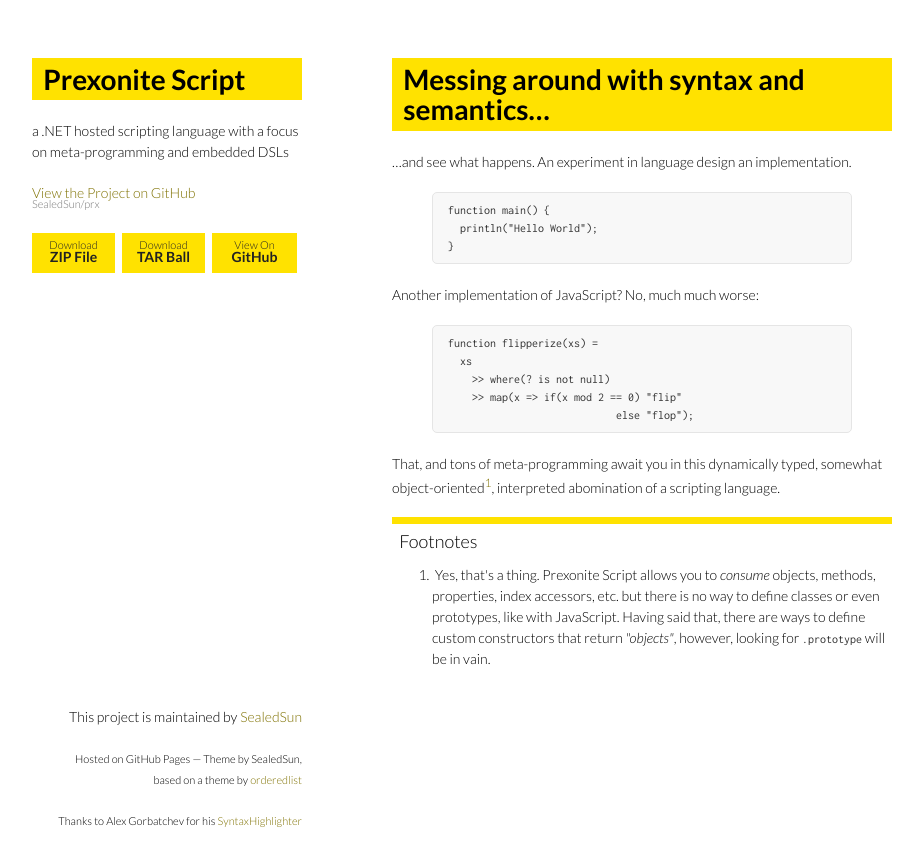
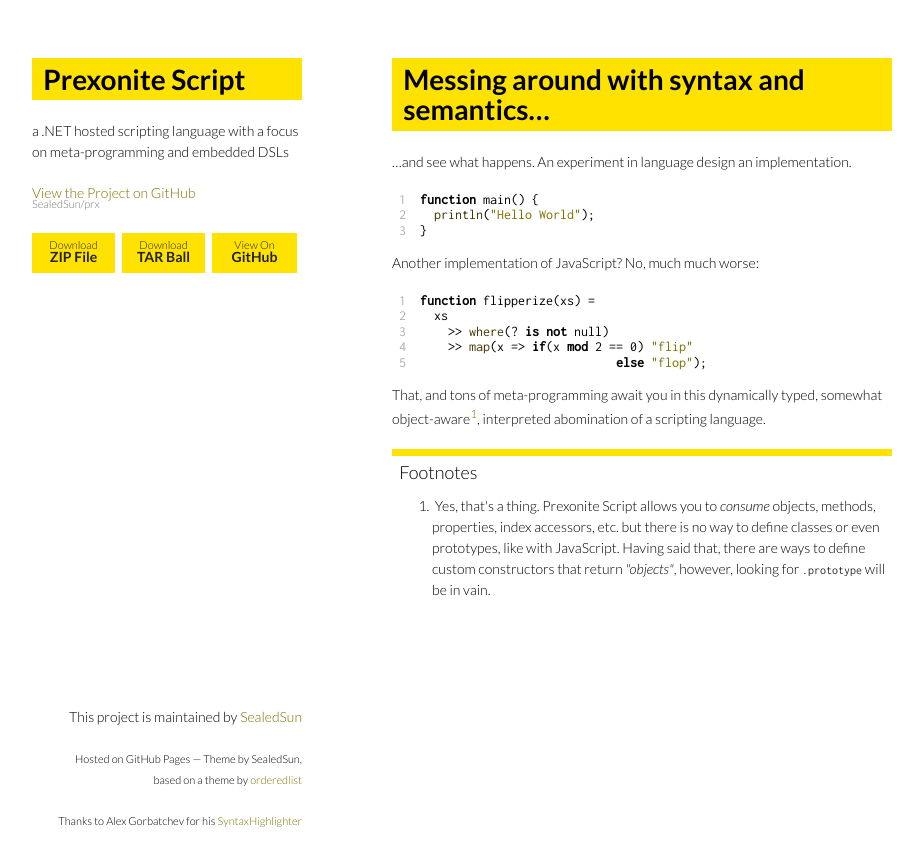
Before and after one commit to chklauser/prx, a Jekyll site: the page built from index.markdown, in a window 1280 px wide. Shown: the top 866 px of the page, without its empty margins (178-1101 px from the left). Built offline with Jekyll 4.4.1, drawn with Linux system fonts in a browser that asks for light colours; nearby versions of some CDN libraries.

````diff
--- a/_config.yml
+++ b/_config.yml
@@ -1,2 +1 @@
 permalink: /github/:year/:month/:day/:title.html
-pygments: false
--- a/_layouts/main.html
+++ b/_layouts/main.html
@@ -1,4 +1,4 @@
-<!doctype html>
+<!DOCTYPE html>
 <html>
   <head>
     <meta charset="utf-8">
--- a/index.html
+++ /dev/null
@@ -1,36 +0,0 @@
----
-layout: page
-title: Messing around with syntax and semantics&hellip;
----
-<p>&hellip;and see what happens. An experiment in language design an implementation.</p>
-
-{% highlight pxs %}
-function main() {
-  println("Hello World");
-}
-{% endhighlight %}
-
-<p>Another implementation of JavaScript? No, much much worse:</p>
-
-{% highlight pxs %}
-function flipperize(xs) =
-  xs
-    >> where(? is not null)
-    >> map(x => if(x mod 2 == 0) "flip"
-                            else "flop");
-{% endhighlight %}
-
-<p>That, and tons of meta-programming await you in this dynamically typed,
-somewhat object-oriented<sup><a href="#f1">1</a></sup>, interpreted abomination of a scripting language.</p>
-
-<div id="footnotes">
-  <h3>Footnotes</h3>
-  <ol>
-    <li>
-      <p><a name="f1">&nbsp;</a>Yes, that's a thing. Prexonite Script allows you to <em>consume</em> objects, methods, properties, index accessors,
-  etc. but there is no way to define classes or even prototypes, like with JavaScript. Having said that, there are ways
-  to define custom constructors that return <em>&quot;objects&quot;</em>, however,
-  looking for <code>.prototype</code> will be in vain.</p>
-    </li>
-  </ol>
-</div>
--- a/home.markdown
+++ b/index.markdown
@@ -4,24 +4,21 @@ title: Messing around with syntax and semantics&hellip;
 ---
 &hellip;and see what happens. An experiment in language design an implementation.
 
-```pxs
-function main() {
-  println("Hello World");
-}
-```
+    function main() {
+      println("Hello World");
+    }
 
 Another implementation of JavaScript? No, much much worse:
 
-```pxs
-function flipperize(xs) =
-  xs
-    >> where(? is not null)
-    >> map(x => if(x mod 2 == 0) "flip"
-                            else "flop");
-```
+
+    function flipperize(xs) =
+      xs
+        >> where(? is not null)
+        >> map(x => if(x mod 2 == 0) "flip"
+                                else "flop");
 
 That, and tons of meta-programming await you in this dynamically typed,
-somewhat object-oriented<sup><a href="#f1">1</a></sup>, interpreted abomination of a scripting language.
+somewhat object-aware<sup><a href="#f1">1</a></sup>, interpreted abomination of a scripting language.
 
 <div id="footnotes">
   <h3>Footnotes</h3>
@@ -29,8 +26,8 @@ somewhat object-oriented<sup><a href="#f1">1</a></sup>, interpreted abomination
     <li>
       <a name="f1">&nbsp;</a>Yes, that's a thing. Prexonite Script allows you to <em>consume</em> objects, methods, properties, index accessors,
   etc. but there is no way to define classes or even prototypes, like with JavaScript. Having said that, there are ways
-  to define custom constructors that return _"objects"_, however,
-  looking for `.prototype` will be in vain.
+  to define custom constructors that return <em>"objects"</em>, however,
+  looking for <code>.prototype</code> will be in vain.
     </li>
   </ol>
 </div>
````
Also changed, not shown: other parts of _layouts/main.html (+13 -3 lines).
